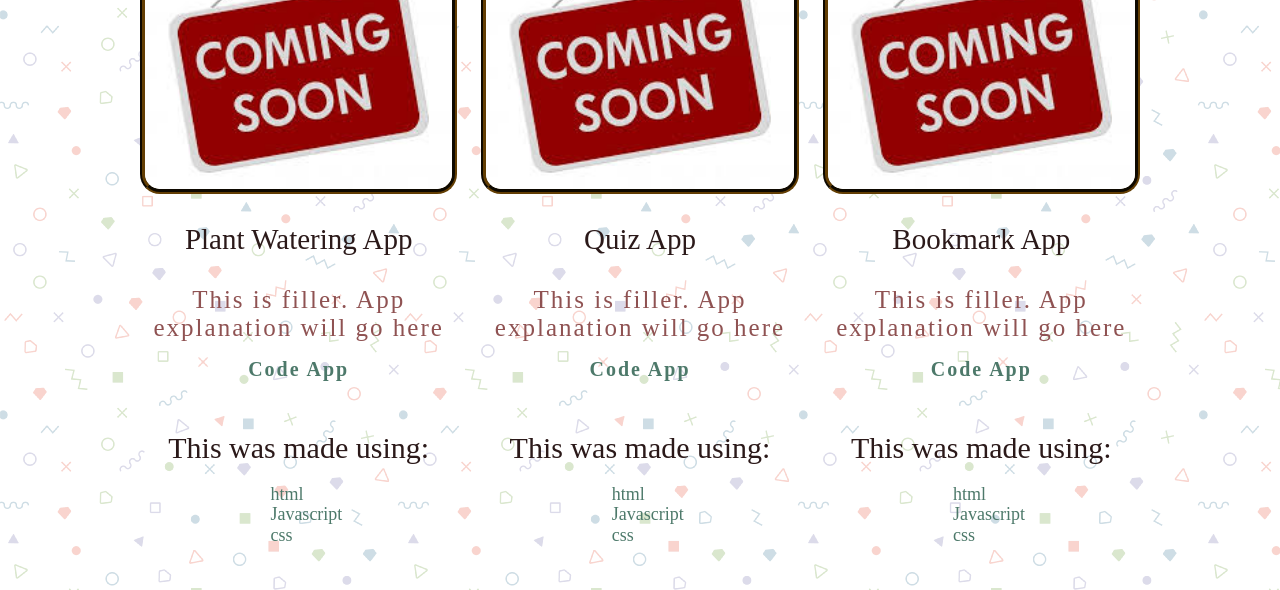
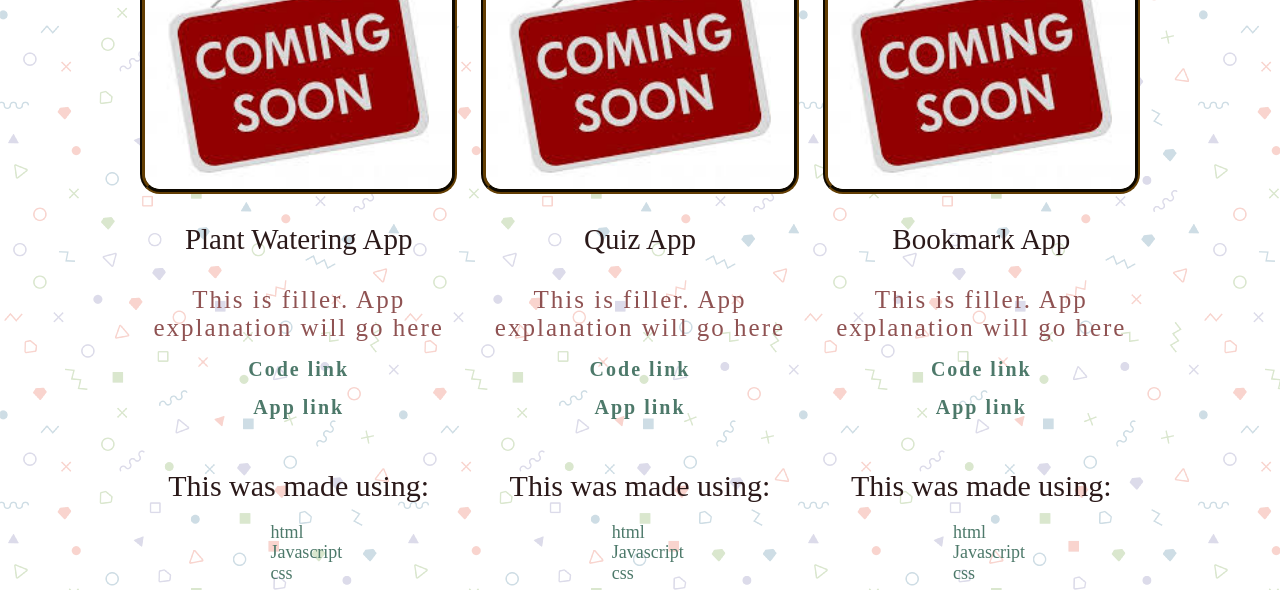
Before and after one commit to LeahArden175/portfolio, a plain HTML site: page index.html in a window 1280 px wide. Shown: the part 987-1577 px from the top of the page. Drawn offline with nearby package versions, Linux system fonts and the light colour scheme; a script that the page names is missing; a web font is replaced by a local one.

Commit message:
fixed bug in css!

```diff
--- a/index.html
+++ b/index.html
@@ -78,8 +78,10 @@
                                 <h3>Plant Watering App</h3>
                                 <h4>This is filler. App explanation will go here</h4>
                                 <p>
-                                    <a class="linktext" href="https://github.com/LeahArden175">Code</a>
-                                    <a class="linktext" href="https://github.com/LeahArden175">App</a>
+                                    <a class="linktext" href="https://github.com/LeahArden175">Code link</a>
+                                </p>
+                                <p>
+                                    <a class="linktext" href="https://github.com/LeahArden175">App link</a>
                                 </p>
                                 <h5>This was made using:</h5>
                                 <ul class="languages">
@@ -93,8 +95,10 @@
                                 <h3>Quiz App</h3>
                                 <h4>This is filler. App explanation will go here</h4>
                                 <p>
-                                    <a class="linktext" href="https://github.com/LeahArden175">Code</a>
-                                    <a class="linktext" href="https://github.com/LeahArden175">App</a>
+                                    <a class="linktext" href="https://github.com/LeahArden175">Code link</a>
+                                </p>
+                                <p>
+                                    <a class="linktext" href="https://github.com/LeahArden175">App link</a>
                                 </p>
                                 <h5>This was made using:</h5>
                                 <ul class="languages">
@@ -108,8 +112,10 @@
                                 <h3>Bookmark App</h3>
                                 <h4>This is filler. App explanation will go here</h4>
                                 <p>
-                                    <a class="linktext" href="https://github.com/LeahArden175">Code</a>
-                                    <a class="linktext" href="https://github.com/LeahArden175">App</a>
+                                    <a class="linktext" href="https://github.com/LeahArden175">Code link</a>
+                                </p>
+                                <p>
+                                    <a class="linktext" href="https://github.com/LeahArden175">App link</a>
                                 </p>
                                 <h5>This was made using:</h5>
                                 <ul class="languages">
--- a/main.css
+++ b/main.css
@@ -47,22 +47,31 @@ header h2 {
 }
 
 header nav {
+  text-align: center;
   display: flex;
   color: rgb(86, 96, 97);
   justify-content: center;
+  margin: 20px 0 0;
+  padding: 10px;
 }
 
 header nav ul {
   display: flex;
   list-style: none;
+  margin: 0 2px;
+  padding:0;
+}
+
+header nav ul li{
+  padding: 5px 5px;
 }
 
 header nav ul li a{
   justify-self: center;
   color: rgb(86, 96, 97);
   text-decoration: none;
-  margin: 0 30px 0 0;
   font-family: monospace;
+  padding: 10px 5px;
 }
 
 
```
